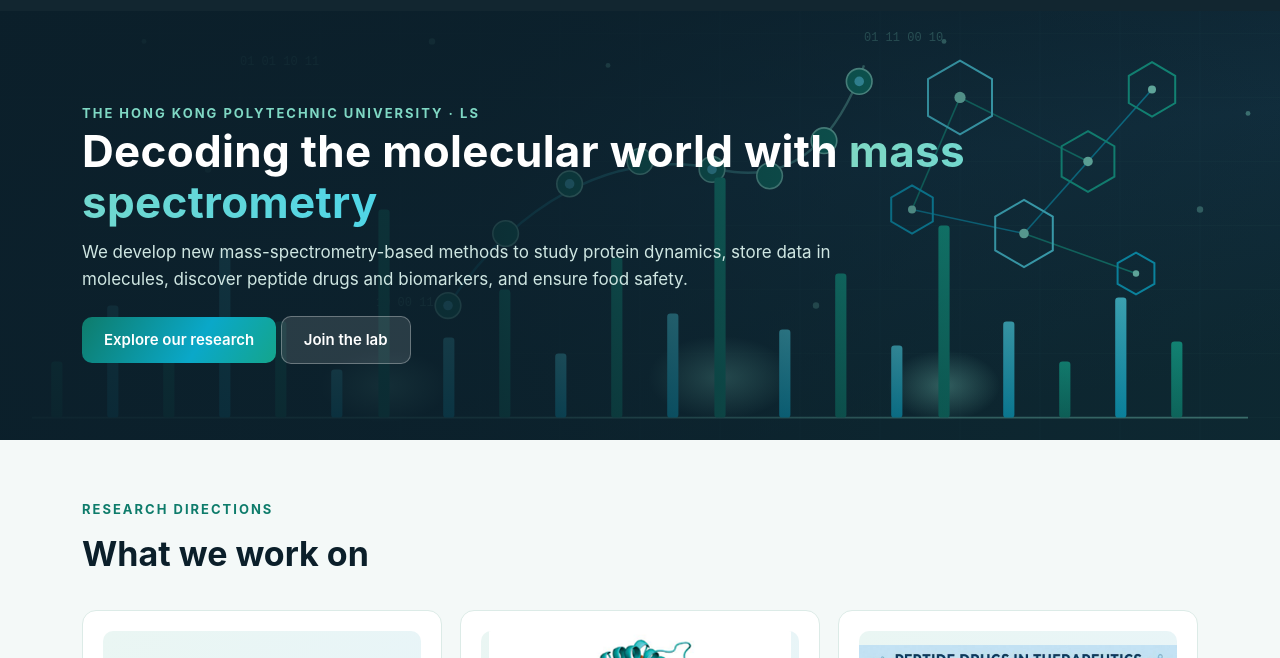
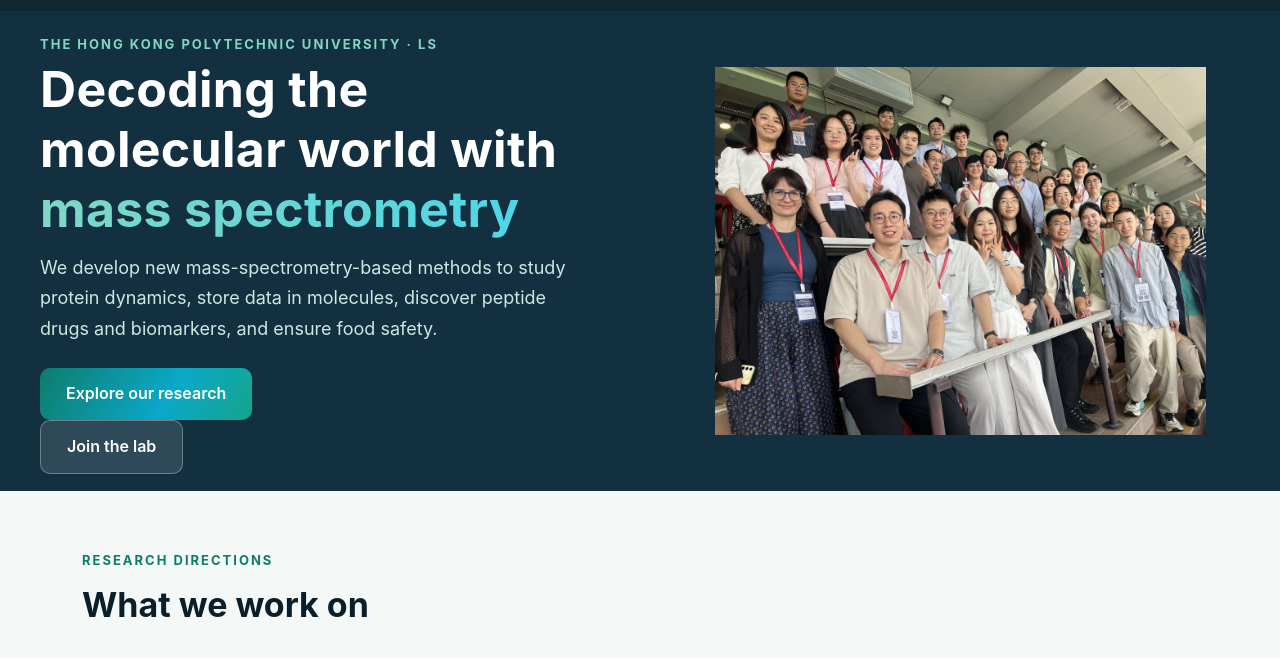
Before and after one commit to xiuerluo1996/YAO-Lab, a plain HTML site: page index.html in a window 1280 px wide. Shown: the part 62-720 px from the top of the page. Drawn offline with Linux system fonts and the light colour scheme.

Commit message:
Update homepage hero banner layout and image

```diff
--- a/assets/style.css
+++ b/assets/style.css
@@ -32,16 +32,16 @@ a:hover{color:var(--teal-2)}
 .nav-toggle{display:none;background:none;border:0;color:#fff;font-size:26px;cursor:pointer}
 
 /* Hero */
-.hero{position:relative;overflow:hidden;background:var(--ink-2);color:#fff;padding:88px 0 76px}
-.hero-banner{position:absolute;inset:0;background:url('img/hero-banner.svg') center/cover no-repeat;pointer-events:none}
-.hero-banner::after{content:'';position:absolute;inset:0;background:linear-gradient(90deg,rgba(11,31,42,.95) 0%,rgba(11,31,42,.84) 38%,rgba(11,31,42,.42) 72%,rgba(11,31,42,.2) 100%)}
-.hero .wrap{position:relative;z-index:2}
-.hero h1{font-size:clamp(28px,4vw,44px);margin:0 0 12px;line-height:1.15;letter-spacing:.3px}
+.hero{position:relative;overflow:hidden;background:var(--ink-2);color:#fff;aspect-ratio:8/3;display:flex;align-items:stretch}
+.hero-banner{flex:1 1 50%;order:2;background:url('img/hero-banner.jpg') center/contain no-repeat;pointer-events:none}
+.hero .wrap{flex:1 1 50%;order:1;position:relative;z-index:2;max-width:none;margin:0;padding:56px 40px;display:flex;flex-direction:column;justify-content:center;align-items:flex-start}
+.hero h1{font-size:clamp(30px,4vw,50px);margin:0 0 14px;line-height:1.2;letter-spacing:.3px}
 .hero h1 span{background:linear-gradient(90deg,#7fd8c4,#4fd6e8);-webkit-background-clip:text;background-clip:text;color:transparent}
-.hero p{max-width:760px;font-size:17px;color:#cfe6e2;margin:0 0 22px}
+.hero p{max-width:760px;font-size:18px;line-height:1.7;color:#cfe6e2;margin:0 0 24px}
 .btn{display:inline-block;background:var(--grad);color:#fff;padding:11px 22px;border-radius:10px;font-weight:600;font-size:15px}
 .btn:hover{filter:brightness(1.06);color:#fff}
 .btn.ghost{background:rgba(255,255,255,.12);border:1px solid rgba(255,255,255,.3)}
+.hero .btn{padding:13px 26px;font-size:16px}
 .hero-grid{position:absolute;inset:0;opacity:.18;pointer-events:none}
 
 /* Sections */
@@ -149,6 +149,9 @@ th{color:var(--muted);font-weight:600;font-size:12.5px;text-transform:uppercase;
   .gallery-card .gallery-cover{height:240px}
   .gallery-album{grid-template-columns:1fr}
   .gallery-album img{height:auto;max-height:420px}
+  .hero{flex-direction:column;min-height:0;padding:0;aspect-ratio:auto}
+  .hero-banner{flex:0 0 auto;width:100%;aspect-ratio:4/3}
+  .hero .wrap{flex:0 0 auto;width:100%;padding:36px 22px 32px}
   .nav-links{display:none;flex-direction:column;align-items:stretch;width:100%;padding:10px 0}
   .nav-links.open{display:flex}
   .nav-toggle{display:block}
```
Also changed, not shown: assets/img/hero-banner.jpg (added).
